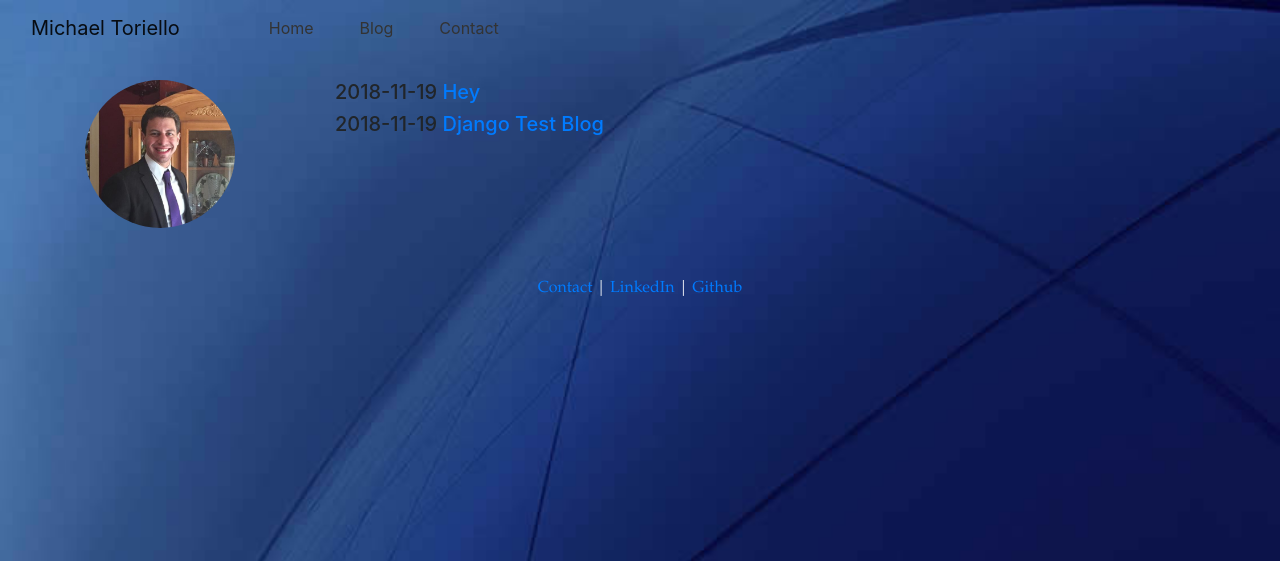
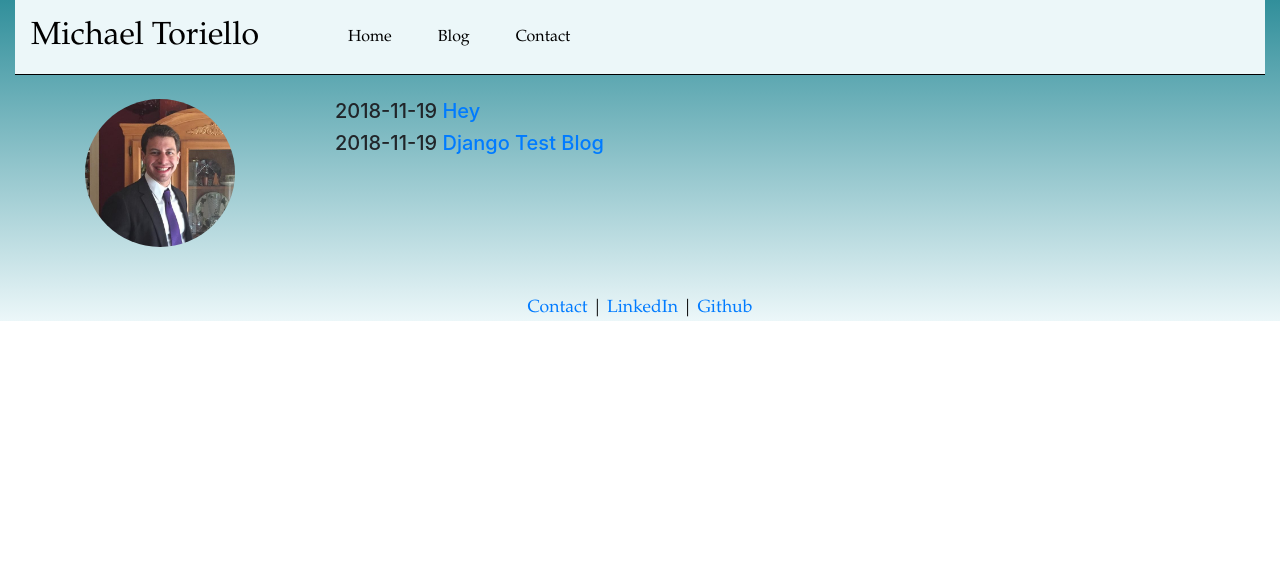
Before and after one commit to mtoriello0725/Django_mysite, a Django app: page /blog/ in a window 1280 px wide. Shown: the top 561 px of the page. Run offline with Django 3.2, Linux system fonts and the light colour scheme; data comes from the database, SQL or seed files in the repository; some libraries are stand-ins or nearby versions.

Commit message:
Added styling such as lighter navbar, and different background

```diff
--- a/personal/static/personal/css/style.css
+++ b/personal/static/personal/css/style.css
@@ -1,17 +1,20 @@
 .display-4 {
 	font-family: "Palatino Linotype", "Book Antiqua", Palatino, serif;
-	color: white;
+	color: black;
 }
 
 p {
 	font-family: "Palatino Linotype", "Book Antiqua", Palatino, serif;
-	color: white;
+	color: black;
+	font-size: 1.1em;
 }
 
-#display-background {
-	background: url( "/static/personal/img/websiteBackground.jpg" );
+#top-header {
+	background-image: linear-gradient(#318f9b, #ecf7f9);
 	background-size: cover;
 	background-repeat: no-repeat;
+	opacity: 1;
+	filter: alpha(opacity=60);
 }
 
 .jumbotron {
@@ -19,8 +22,16 @@ p {
 	padding: 5px;
 }
 
-.navbar-brand {
+.navbar-light {
+	background-color: #ecf7f9;
+	border-bottom: 1px solid black;
+}
+
+.navbar .navbar-brand {
 	padding-right: 50px;
+	font-size: 2em;
+	font-family: "Palatino Linotype", "Book Antiqua", Palatino, serif;
+	color: black;
 }
 
 .navbar-nav > li{
@@ -57,11 +68,20 @@ p {
 	&:hover,
 	&:focus {
 		background-color: #333;
-		color: #fff;
+		color: black;
 	}
 }
 
-#top-header .navbar-nav li.active > a {
-	background-color: #333;
-	color: #fff;
+#top-header .navbar-nav > li > a {
+	border-color: #333;
+	color: black;
+	font-family: "Palatino Linotype", "Book Antiqua", Palatino, serif;
 }
+
+#readMoreBtn {
+	box-shadow: none;
+	border:0px solid transparent; /* this was 1px earlier */
+  padding: 2px 30px;
+  font-size: 42px;
+  border-radius: 15px;
+}
```
